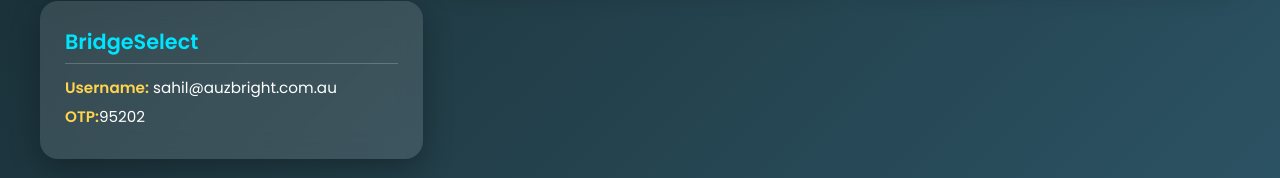
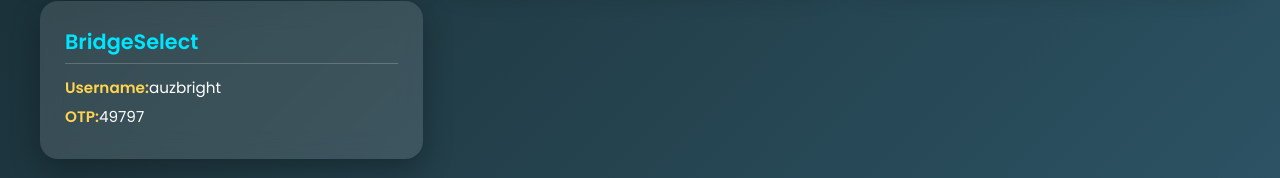
Before and after one commit to GeekCoder23/LoginAuz, a plain HTML site: page index.html in a window 1280 px wide. Shown: the part 746-924 px from the top of the page. Drawn offline with Linux system fonts and the light colour scheme.

Commit message:
Bridgeselect updated.html

```diff
--- a/index.html
+++ b/index.html
@@ -71,8 +71,8 @@
 
     <div class="card">
         <h2>BridgeSelect</h2>
-        <p><strong>Username:</strong> sahil@auzbright.com.au</p>
-        <p><strong>OTP:</strong>95202</p>
+        <p><strong>Username:</strong>auzbright</p>
+        <p><strong>OTP:</strong>49797</p>
     </div>
 
 </div>
```
